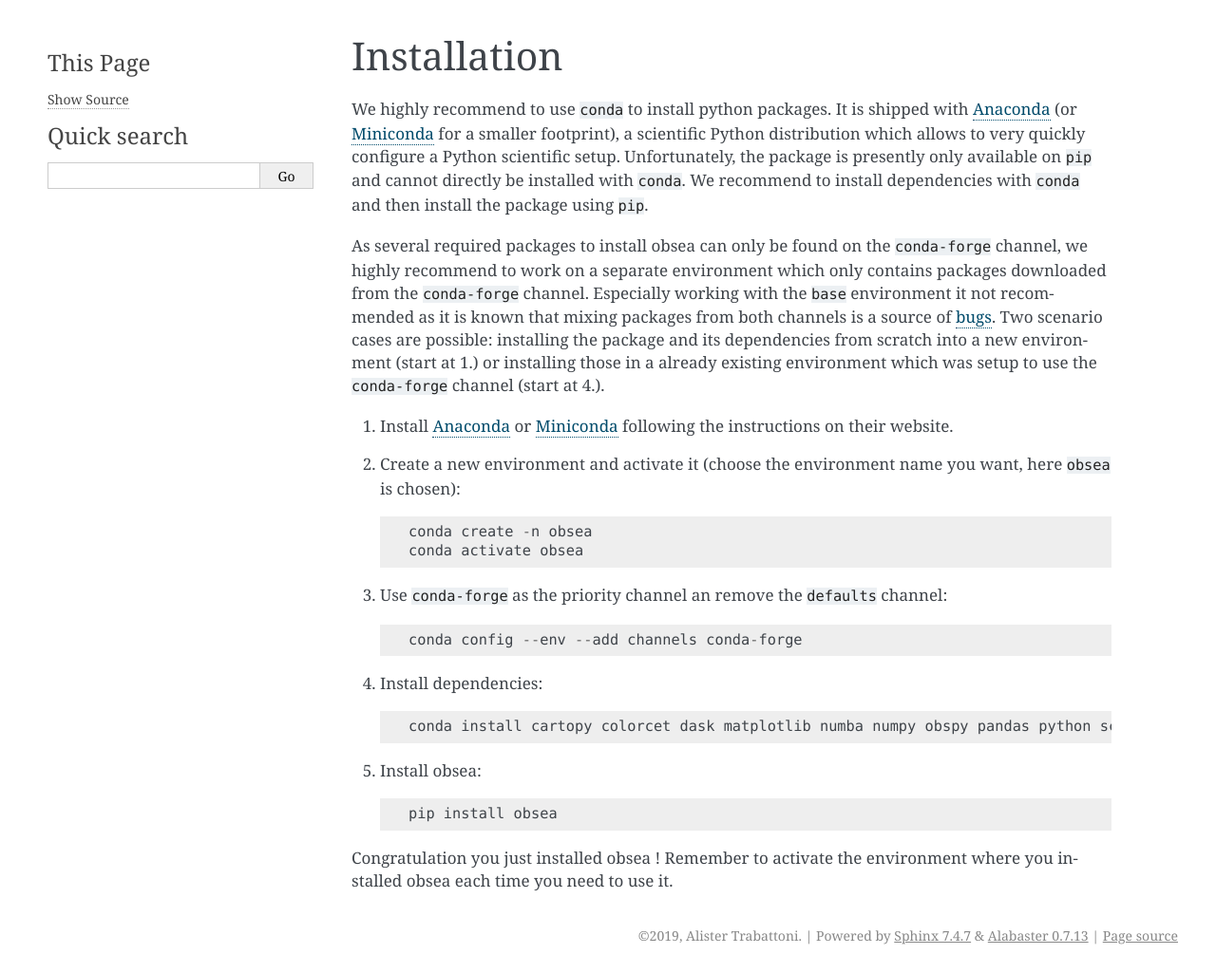
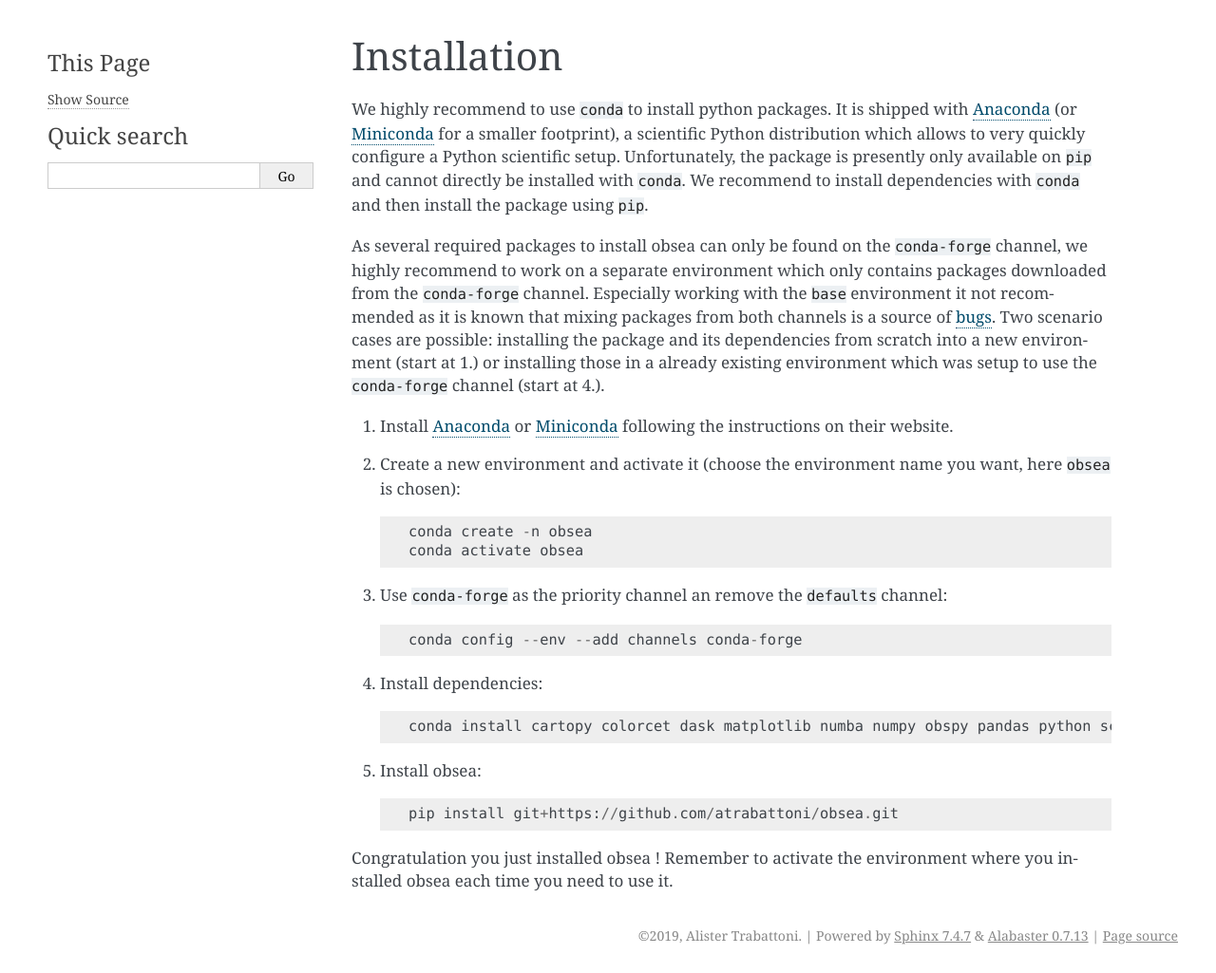
Before and after one commit to atrabattoni/obsea, a Sphinx documentation site: the page built from docs/installation.rst, in a window 1280 px wide. Shown: the whole page at 95% size. Built offline with Sphinx 7.4.7, drawn with Linux system fonts in a browser that asks for light colours; pages that are not in the unit, such as notebooks, are missing from menus.

Commit message:
Change to install from latest github version.

```diff
--- a/docs/installation.rst
+++ b/docs/installation.rst
@@ -22,7 +22,7 @@ As several required packages to install obsea can only be found on the ``conda-f
 
 5. Install obsea::
 
-    pip install obsea
+    pip install git+https://github.com/atrabattoni/obsea.git
 
 Congratulation you just installed obsea ! Remember to activate the environment where you installed obsea each time you need to use it.
 
```
